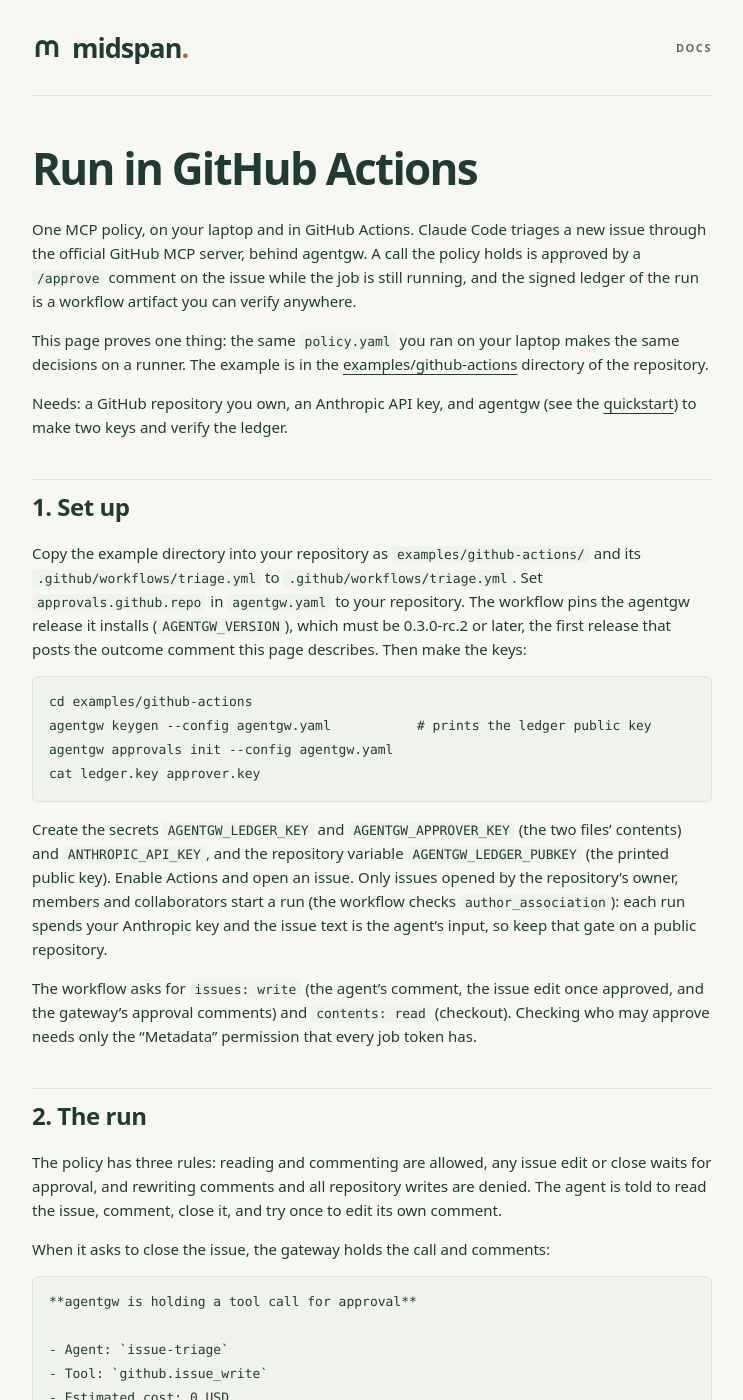
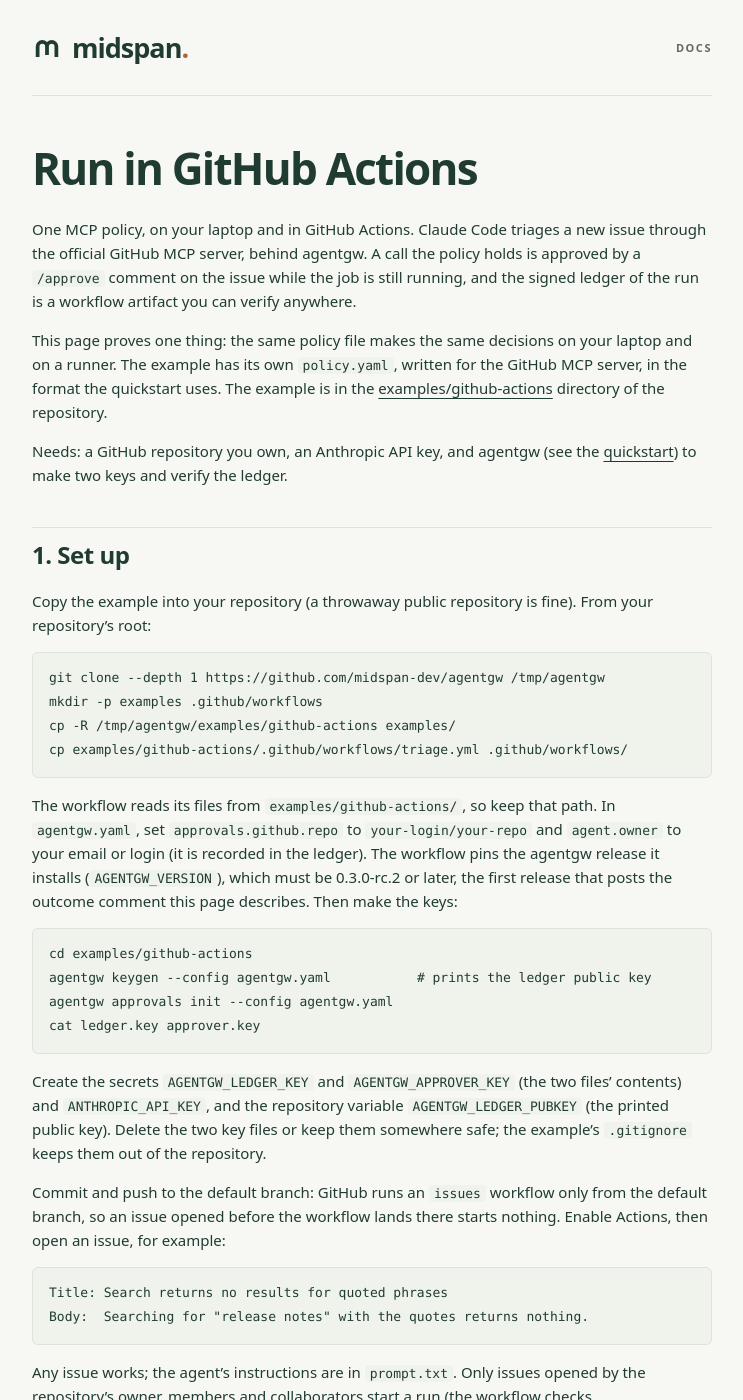
Before and after one commit to midspan-dev/agentgw, a Jekyll site: the page built from docs/github-actions.md, in a window 1280 px wide and 1400 px high. Shown: the whole window, without its empty margins (268-1011 px from the left). Built offline with Jekyll 4.4.1, drawn with Linux system fonts in a browser that asks for light colours; our own code applies the rules of GitHub Pages for plain Markdown files.

Commit message:
Launch docs: demo-vs-enforcement boundary, 2 min tool discovery, Actions handoff
Exported from private ac5faeb

````diff
--- a/docs/github-actions.md
+++ b/docs/github-actions.md
@@ -6,8 +6,9 @@ holds is approved by a `/approve` comment on the issue while the job is still
 running, and the signed ledger of the run is a workflow artifact you can verify
 anywhere.
 
-This page proves one thing: the same `policy.yaml` you ran on your laptop makes
-the same decisions on a runner. The example is in the
+This page proves one thing: the same policy file makes the same decisions on
+your laptop and on a runner. The example has its own `policy.yaml`, written for
+the GitHub MCP server, in the format the quickstart uses. The example is in the
 [examples/github-actions](https://github.com/midspan-dev/agentgw/tree/main/examples/github-actions)
 directory of the repository.
 
@@ -16,9 +17,19 @@ Needs: a GitHub repository you own, an Anthropic API key, and agentgw (see the
 
 ## 1. Set up
 
-Copy the example directory into your repository as `examples/github-actions/`
-and its `.github/workflows/triage.yml` to `.github/workflows/triage.yml`. Set
-`approvals.github.repo` in `agentgw.yaml` to your repository. The workflow pins
+Copy the example into your repository (a throwaway public repository is
+fine). From your repository's root:
+
+```sh
+git clone --depth 1 https://github.com/midspan-dev/agentgw /tmp/agentgw
+mkdir -p examples .github/workflows
+cp -R /tmp/agentgw/examples/github-actions examples/
+cp examples/github-actions/.github/workflows/triage.yml .github/workflows/
+```
+
+The workflow reads its files from `examples/github-actions/`, so keep that
+path. In `agentgw.yaml`, set `approvals.github.repo` to `your-login/your-repo`
+and `agent.owner` to your email or login (it is recorded in the ledger). The workflow pins
 the agentgw release it installs (`AGENTGW_VERSION`), which must be 0.3.0-rc.2
 or later, the first release that posts the outcome comment this page describes.
 Then make the keys:
@@ -32,8 +43,20 @@ cat ledger.key approver.key
 
 Create the secrets `AGENTGW_LEDGER_KEY` and `AGENTGW_APPROVER_KEY` (the two
 files' contents) and `ANTHROPIC_API_KEY`, and the repository variable
-`AGENTGW_LEDGER_PUBKEY` (the printed public key). Enable Actions and open an
-issue. Only issues opened by the repository's owner, members and collaborators
+`AGENTGW_LEDGER_PUBKEY` (the printed public key). Delete the two key files or
+keep them somewhere safe; the example's `.gitignore` keeps them out of the
+repository.
+
+Commit and push to the default branch: GitHub runs an `issues` workflow only
+from the default branch, so an issue opened before the workflow lands there
+starts nothing. Enable Actions, then open an issue, for example:
+
+```
+Title: Search returns no results for quoted phrases
+Body:  Searching for "release notes" with the quotes returns nothing.
+```
+
+Any issue works; the agent's instructions are in `prompt.txt`. Only issues opened by the repository's owner, members and collaborators
 start a run (the workflow checks `author_association`): each run spends your
 Anthropic key and the issue text is the agent's input, so keep that gate on a
 public repository.
@@ -114,7 +137,7 @@ The agent has no shell and no file tools: the workflow starts Claude Code with
 every built-in tool removed and only the wrapped server's tools allowed. This
 matters because on a runner everything shares one machine. An agent with a
 shell could read the approver key and approve itself, edit `policy.yaml`, or
-rewrite the ledger with the ledger key. The example's `COMPAT.md` records the
+rewrite the ledger with the ledger key. The example's [`COMPAT.md`](https://github.com/midspan-dev/agentgw/blob/main/examples/github-actions/COMPAT.md) records the
 check that the agent really has only the intended tools.
 
 The approver signature shows that the process holding the approver key approved
@@ -133,6 +156,6 @@ key you saved:
 agentgw verify ledger.jsonl <pubkey-hex>
 ```
 
-Run the same issue on your laptop with the same `policy.yaml` (see `local.md` in
-the example) and compare the two ledgers: each equivalent call has the same
+Run the same issue on your laptop with the same `policy.yaml` (see
+[`local.md`](https://github.com/midspan-dev/agentgw/blob/main/examples/github-actions/local.md) in the example) and compare the two ledgers: each equivalent call has the same
 `policy_version`, `outcome` and `rule_id`.
````
Also changed, not shown: docs/quickstart.md (+37 -10 lines), 2 other files.
